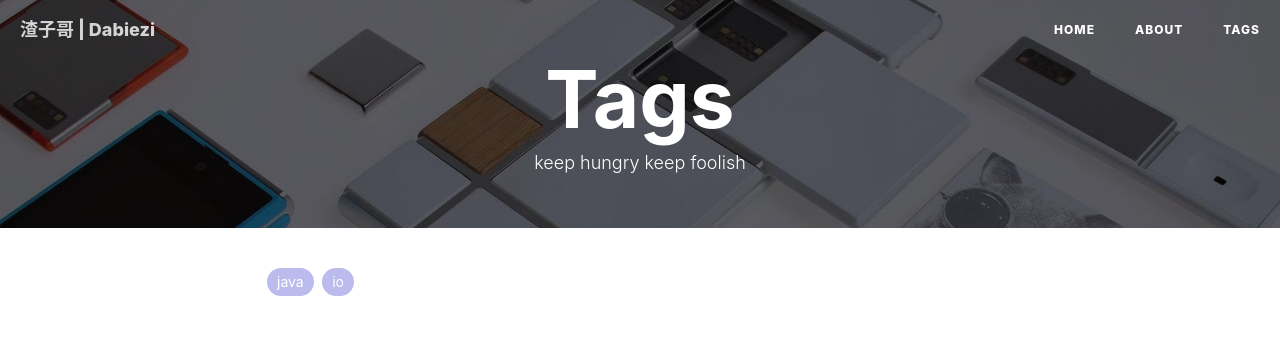
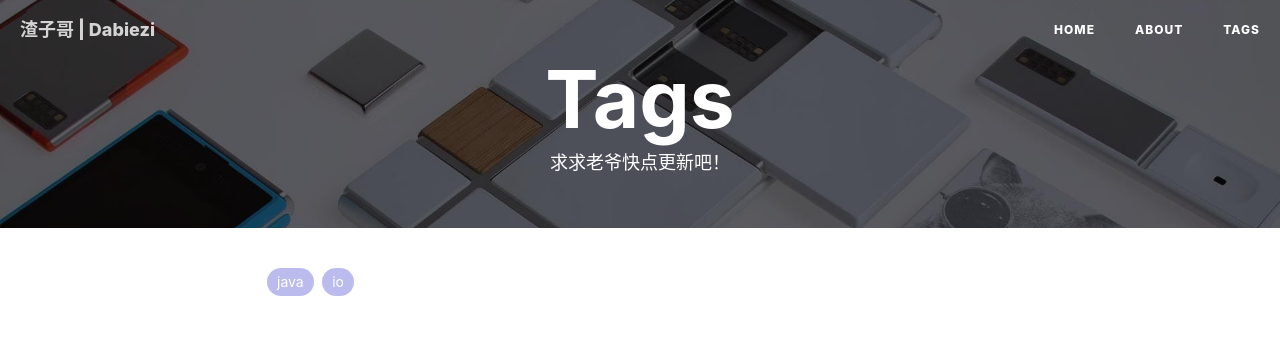
Before and after one commit to anxiouspig/anxiouspig.github.io, a Jekyll site: the page built from tags.html, in a window 1280 px wide. Shown: the top 338 px of the page. Built offline with Jekyll 4.4.1, drawn with Linux system fonts in a browser that asks for light colours; nearby versions of some CDN libraries; comment, search, counter and statistics services are not loaded.

Commit message:
Update tags.html

```diff
--- a/tags.html
+++ b/tags.html
@@ -1,7 +1,7 @@
 ---
 title: Tags
 layout: default
-description: keep hungry keep foolish
+description: 求求老爷快点更新吧！
 header-img: "img/tag-bg.jpg"
 ---
 
```
